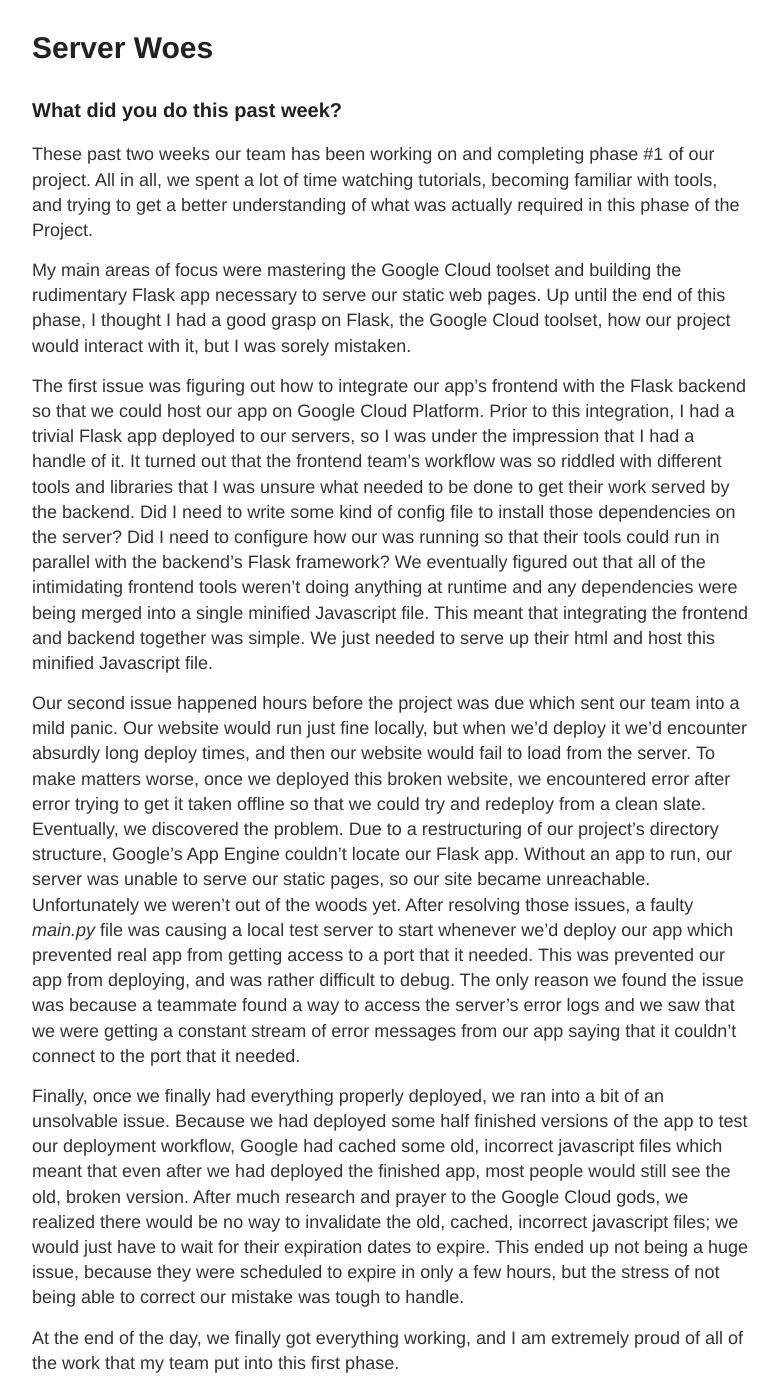
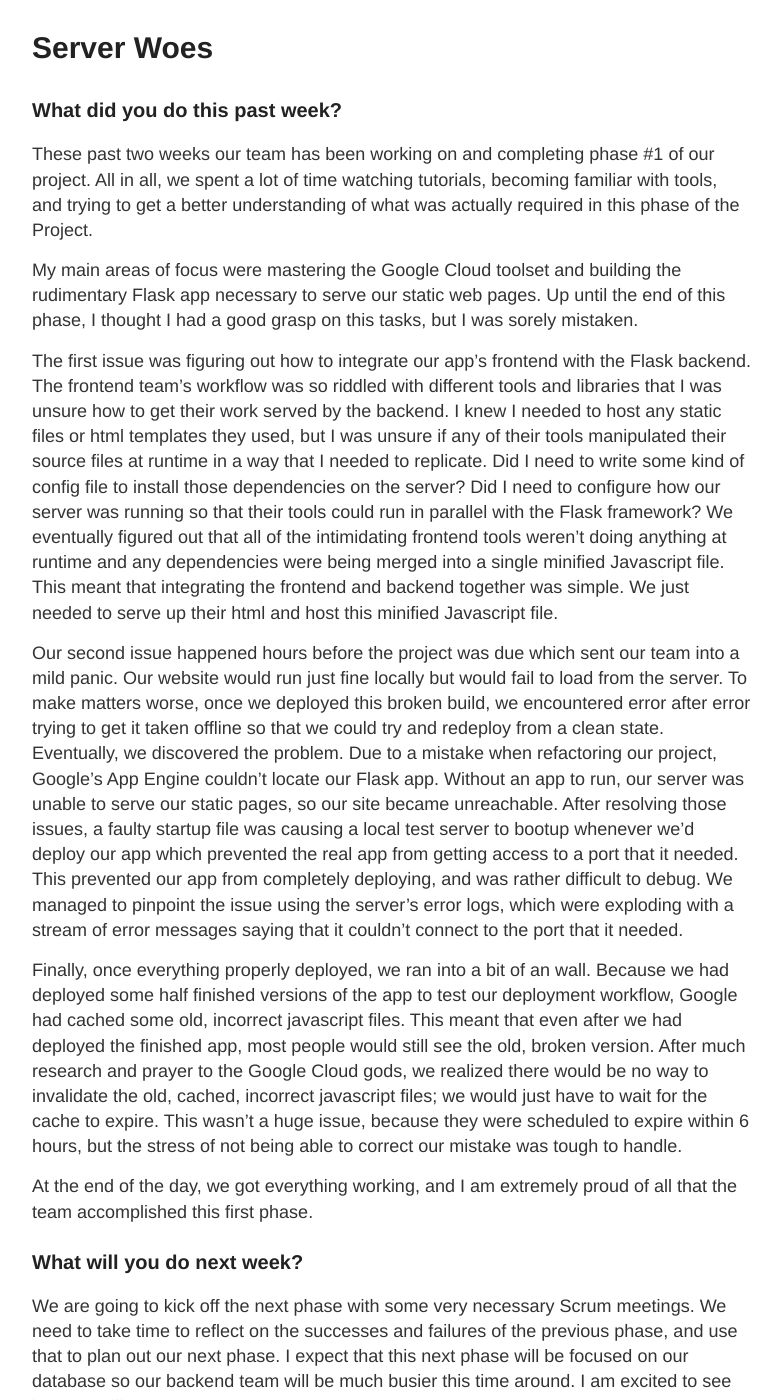
Before and after one commit to scottnm/SWE-Blog, a Jekyll site: the page built from _posts/2017-03-25-Server-Woes.md, in a window 1280 px wide and 1400 px high, scrolled down 333 px. Shown: the whole window, without its empty margins (248-1029 px from the left). Built offline with Jekyll 4.4.1, drawn with Linux system fonts in a browser that asks for light colours; some of the changed text lies outside the part shown.

Commit message:
first finished draft of server woe blog post

```diff
--- a/_posts/2017-03-25-Server-Woes.md
+++ b/_posts/2017-03-25-Server-Woes.md
@@ -12,62 +12,63 @@ actually required in this phase of the Project.
 
 My main areas of focus were mastering the Google Cloud toolset and building the
 rudimentary Flask app necessary to serve our static web pages. Up until the end
-of this phase, I thought I had a good grasp on Flask, the Google Cloud toolset,
-how our project would interact with it, but I was sorely mistaken.
+of this phase, I thought I had a good grasp on this tasks, but I was sorely
+mistaken.
 
 The first issue was figuring out how to integrate our app's frontend
-with the Flask backend so that we could host our app on Google Cloud Platform.
-Prior to this integration, I had a trivial Flask app deployed to our servers,
-so I was under the impression that I had a handle of it. It turned out that the
+with the Flask backend. The
 frontend team's workflow was so riddled with different tools and libraries that
-I was unsure what needed to be done to get their work served by the backend. Did
+I was unsure how to get their work served by the backend. I knew I needed
+to host any static files or html templates they used, but I was unsure if any
+of their tools manipulated their source files at runtime in a way that I needed
+to replicate. Did
 I need to write some kind of config file to install those dependencies on the
-server? Did I need to configure how our was running so that their tools could
-run in parallel with the backend's Flask framework? We eventually figured out
+server? Did I need to configure how our server was running so that their tools
+could run in parallel with the Flask framework? We eventually figured out
 that all of the intimidating frontend tools weren't doing anything at runtime
 and any dependencies were being merged into a single minified Javascript file.
 This meant that integrating the frontend and backend together was simple. We
 just needed to serve up their html and host this minified Javascript file.
 
 Our second issue happened hours before the project was due which sent our team
-into a mild panic. Our website would run just fine locally, but when we'd deploy
-it we'd encounter absurdly long deploy times, and then our website would fail to
+into a mild panic. Our website would run just fine locally but would fail to
 load from the server. To make matters worse, once we deployed this broken
-website, we encountered error after error trying to get it taken offline so that
-we could try and redeploy from a clean slate. Eventually, we discovered the
-problem. Due to a restructuring of our project's directory structure, Google's
+build, we encountered error after error trying to get it taken offline so that
+we could try and redeploy from a clean state. Eventually, we discovered the
+problem. Due to a mistake when refactoring our project, Google's
 App Engine couldn't locate our Flask app. Without an app to run, our server
 was unable to serve our static pages, so our site became unreachable.
-Unfortunately we weren't out of the woods yet. After resolving those issues, a
-faulty *main.py* file was causing a local test server to start whenever we'd
-deploy our app which prevented real app from getting access to a port that it
-needed. This was prevented our app from deploying, and was rather difficult
-to debug. The only reason we found the issue was because a teammate found a way
-to access the server's error logs and we saw that we were getting a constant
-stream of error messages from our app saying that it couldn't connect to the
-port that it needed.
+After resolving those issues, a
+faulty startup file was causing a local test server to bootup whenever we'd
+deploy our app which prevented the real app from getting access to a port that it
+needed. This prevented our app from completely deploying, and was rather difficult
+to debug. We managed to pinpoint the issue using the
+server's error logs, which were exploding with a
+stream of error messages saying that it couldn't connect to the port that it
+needed.
 
-Finally, once we finally had everything properly deployed, we ran into a bit of
-an unsolvable issue. Because we had deployed some half finished versions of the
+Finally, once everything properly deployed, we ran into a bit of
+an wall. Because we had deployed some half finished versions of the
 app to test our deployment workflow, Google had cached some old, incorrect
-javascript files which meant that even after we had deployed the finished
+javascript files. This meant that even after we had deployed the finished
 app, most people would still see the old, broken version. After much research
 and prayer to the Google Cloud gods, we realized there would be no way to
 invalidate the old, cached, incorrect javascript files; we would just have to
-wait for their expiration dates to expire. This ended up not being a huge issue,
-because they were scheduled to expire in only a few hours, but the stress of not
+wait for the cache to expire. This wasn't a huge issue,
+because they were scheduled to expire within 6 hours, but the stress of not
 being able to correct our mistake was tough to handle.
 
-At the end of the day, we finally got everything working, and I am extremely
-proud of all of the work that my team put into this first phase.
+At the end of the day, we got everything working, and I am extremely
+proud of all that the team accomplished this first phase.
 
 ### What will you do next week? ###
 
-Next week, we are going to get started on the next phase. We are going to kick
-things
-off with some Scrum meetings over the weekend to reflect on our previous phase
-and plan out the next phase. I expect that this next phase will be focused on
-our backend database and that our backend team will be much busier this time
+We are going to kick off the next phase
+with some very necessary Scrum meetings.
+We need to take time to reflect on the successes and failures of the previous
+phase, and use that to plan out our next phase.
+I expect that this next phase will be focused on
+our database so our backend team will be much busier this time
 around. I am excited to see how we will do.
 
 ### What's my experience of the class? ###
```
